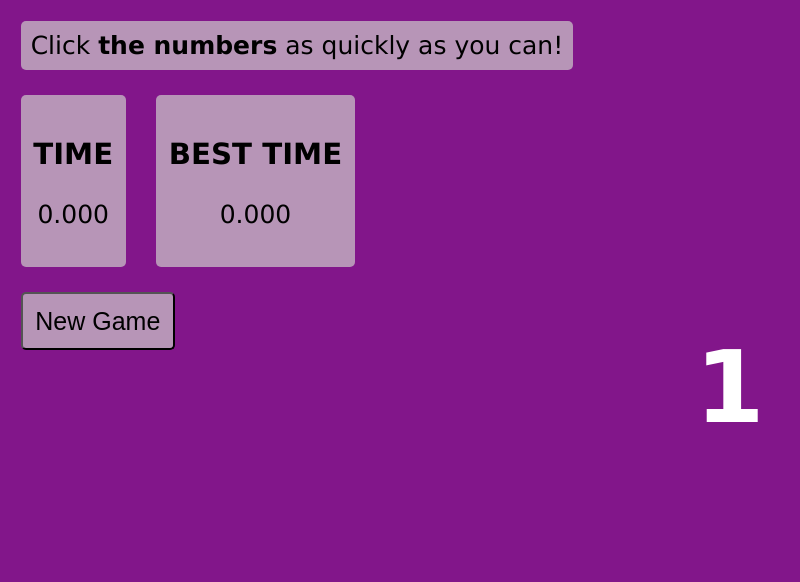
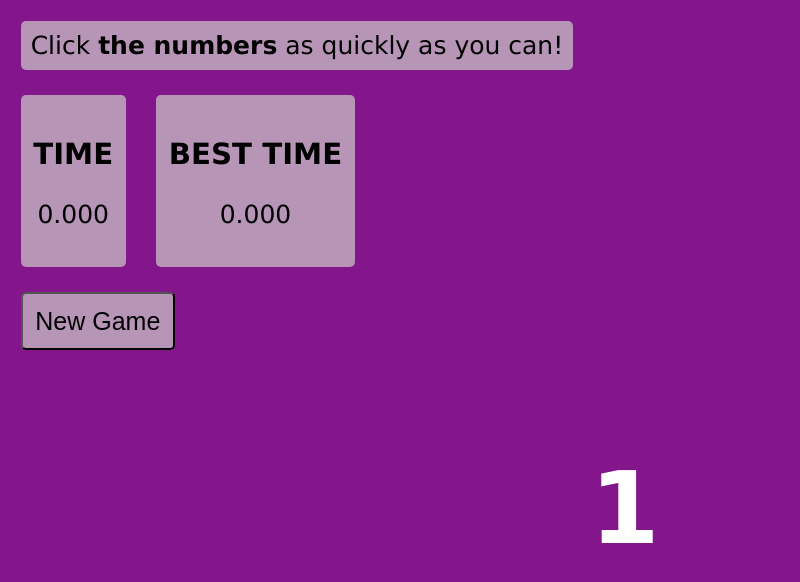
Before and after one commit to lokeshn011101/GridGame, a plain HTML site: page index.html in a window 1280 px wide. Both pictures are taken after a click on the button "New Game". Shown: the whole page, without its empty margins (0-800 px from the left). Drawn offline with Linux system fonts and the light colour scheme.

Commit message:
countdown position change

```diff
--- a/c.css
+++ b/c.css
@@ -58,8 +58,10 @@ body {
 font-size: 100px;
 font-weight: bold;
 margin: 50px auto;
-left: 65%;
-top: 40%;
+left: 50%;
+top: 50%;
+margin-left: -50px;
+position: absolute;
 }
 
 #res{
--- a/index.html
+++ b/index.html
@@ -21,8 +21,8 @@
 
         </div>
     <button id="newg" onclick="sgame()">New Game</button>
+    <div id="st">Click New Game to Start!</div>
     <div id="count">3</div>
-    <div id="st">Click New Game to Start!</div>
     <div id="grid">
 
 
```
